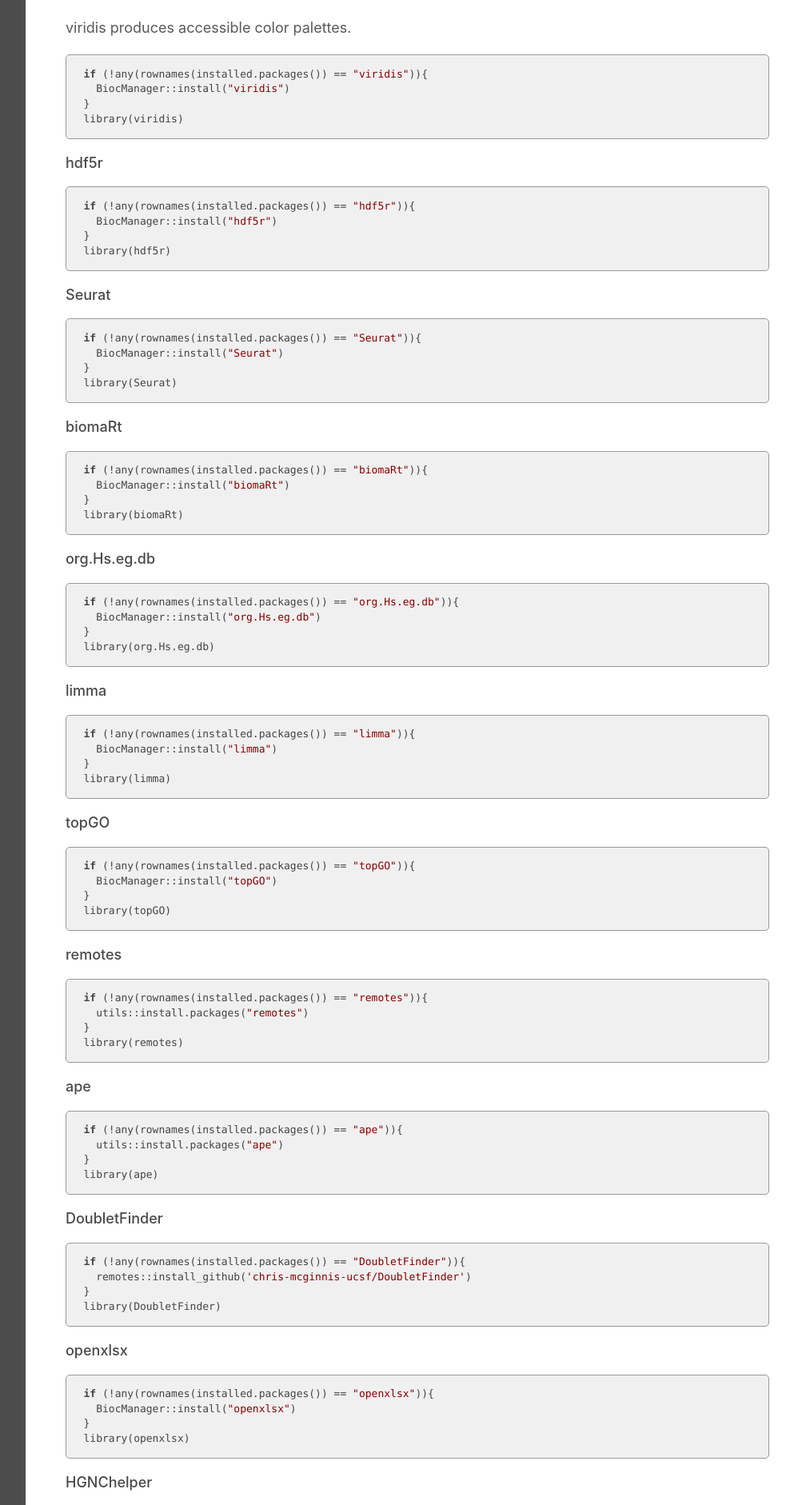
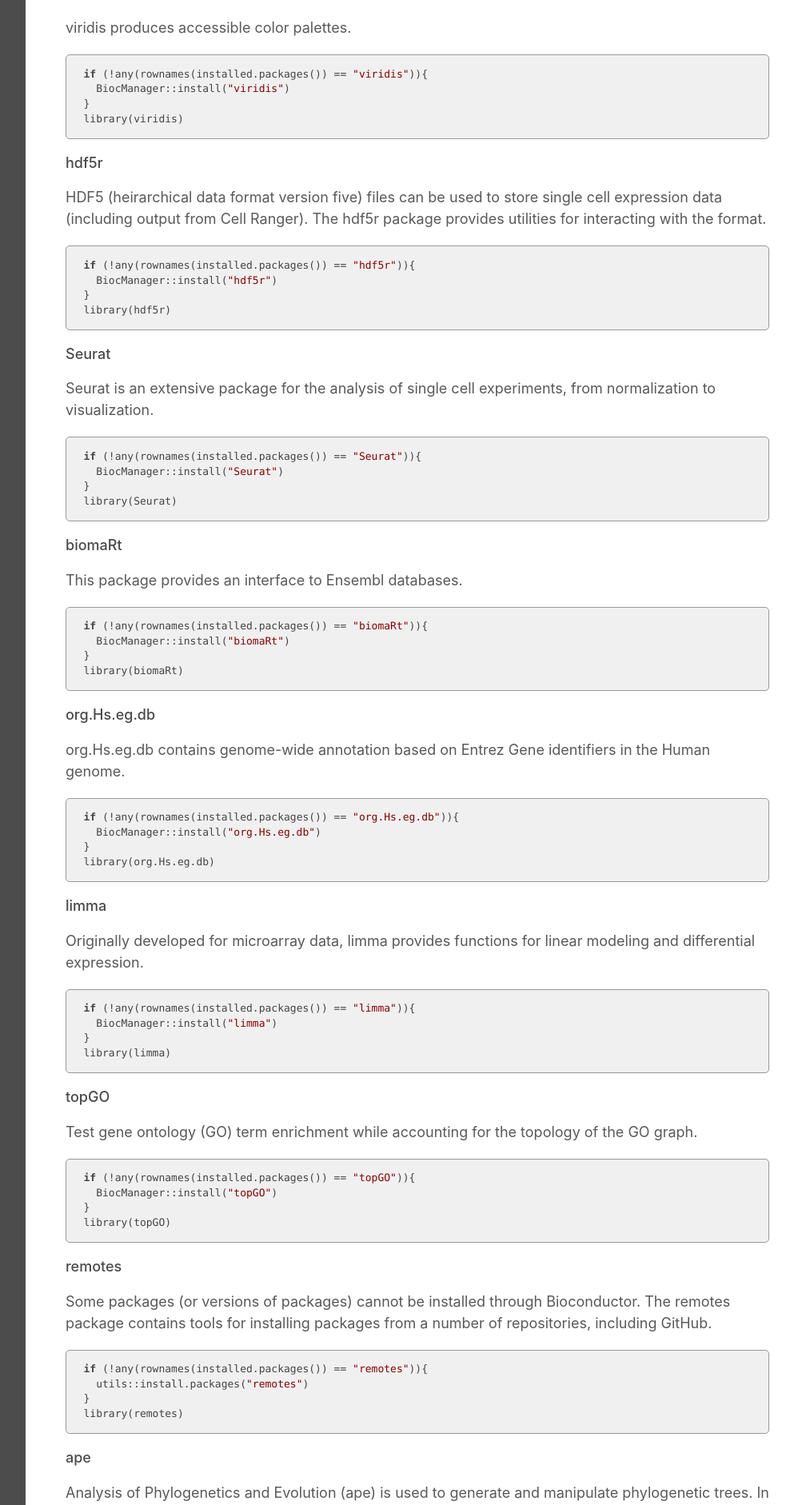
Before and after one commit to ucdavis-bioinformatics-training/2023-December-Single-Cell-RNA-Seq-Analysis, a Jekyll site: the page built from data_analysis/00-prepare_fixed.md, in a window 1280 px wide. Shown: the part 2363-4245 px from the top of the page at 80% size, without its empty margins (268-1261 px from the left). Built offline with Jekyll 4.4.1, drawn with Linux system fonts in a browser that asks for light colours; our own code applies the rules of GitHub Pages for plain Markdown files; some of the changed text lies outside the part shown.

Commit message:
descriptions for libraries

````diff
--- a/data_analysis/00-prepare_fixed.md
+++ b/data_analysis/00-prepare_fixed.md
@@ -112,6 +112,7 @@
 ```
 
 #### hdf5r
+HDF5 (heirarchical data format version five) files can be used to store single cell expression data (including output from Cell Ranger). The hdf5r package provides utilities for interacting with the format.
 
 ```r
 if (!any(rownames(installed.packages()) == "hdf5r")){
@@ -121,6 +122,7 @@
 ```
 
 #### Seurat
+Seurat is an extensive package for the analysis of single cell experiments, from normalization to visualization.
 
 ```r
 if (!any(rownames(installed.packages()) == "Seurat")){
@@ -130,6 +132,7 @@
 ```
 
 #### biomaRt
+This package provides an interface to Ensembl databases.
 
 ```r
 if (!any(rownames(installed.packages()) == "biomaRt")){
@@ -139,6 +142,7 @@
 ```
 
 #### org.Hs.eg.db
+org.Hs.eg.db contains genome-wide annotation based on Entrez Gene identifiers in the Human genome.
 
 ```r
 if (!any(rownames(installed.packages()) == "org.Hs.eg.db")){
@@ -148,6 +152,7 @@
 ```
 
 #### limma
+Originally developed for microarray data, limma provides functions for linear modeling and differential expression.
 
 ```r
 if (!any(rownames(installed.packages()) == "limma")){
@@ -157,6 +162,7 @@
 ```
 
 #### topGO
+Test gene ontology (GO) term enrichment while accounting for the topology of the GO graph.
 
 ```r
 if (!any(rownames(installed.packages()) == "topGO")){
@@ -166,6 +172,7 @@
 ```
 
 #### remotes
+Some packages (or versions of packages) cannot be installed through Bioconductor. The remotes package contains tools for installing packages from a number of repositories, including GitHub.
 
 ```r
 if (!any(rownames(installed.packages()) == "remotes")){
@@ -175,6 +182,7 @@
 ```
 
 #### ape
+Analysis of Phylogenetics and Evolution (ape) is used to generate and manipulate phylogenetic trees. In this workshop, we will be using ape to investigate the relationships between clusters.
 
 ```r
 if (!any(rownames(installed.packages()) == "ape")){
@@ -184,6 +192,7 @@
 ```
 
 #### DoubletFinder
+DoubletFinder detects multiplets within single cell or nucleus data.
 
 ```r
 if (!any(rownames(installed.packages()) == "DoubletFinder")){
@@ -193,6 +202,7 @@
 ```
 
 #### openxlsx
+The openxlsx package is a suite of tools for reading and writing .xlsx files.
 
 ```r
 if (!any(rownames(installed.packages()) == "openxlsx")){
@@ -202,6 +212,7 @@
 ```
 
 #### HGNChelper
+Both R and Excel can introduce changes to gene symbols. HGNChelper can correct gene symbols that have been altered, and convert gene symbols to valid R names.
 
 ```r
 if (!any(rownames(installed.packages()) == "HGNChelper")){
@@ -237,4 +249,4 @@
 <div class='r_output'>
 **Some Windows users may need to use Filezilla/WinSCP to download the file instead.**
 
-When the download and extraction are complete, you should see three folders: A001-C-007, A001-C-104 and B001-A-301. Make sure "scRNA_Workshop-PART1.Rmd" file is in the same location.
+When the download and extraction are complete, you should see three folders: A001-C-007, A001-C-104 and B001-A-301. Make sure the "01-create_object.Rmd" file is in the same location.
````
Also changed, not shown: other parts of data_analysis/00-prepare_fixed.md (+4 -3 lines), data_analysis/00-prepare.Rmd (+12 -2 lines).
